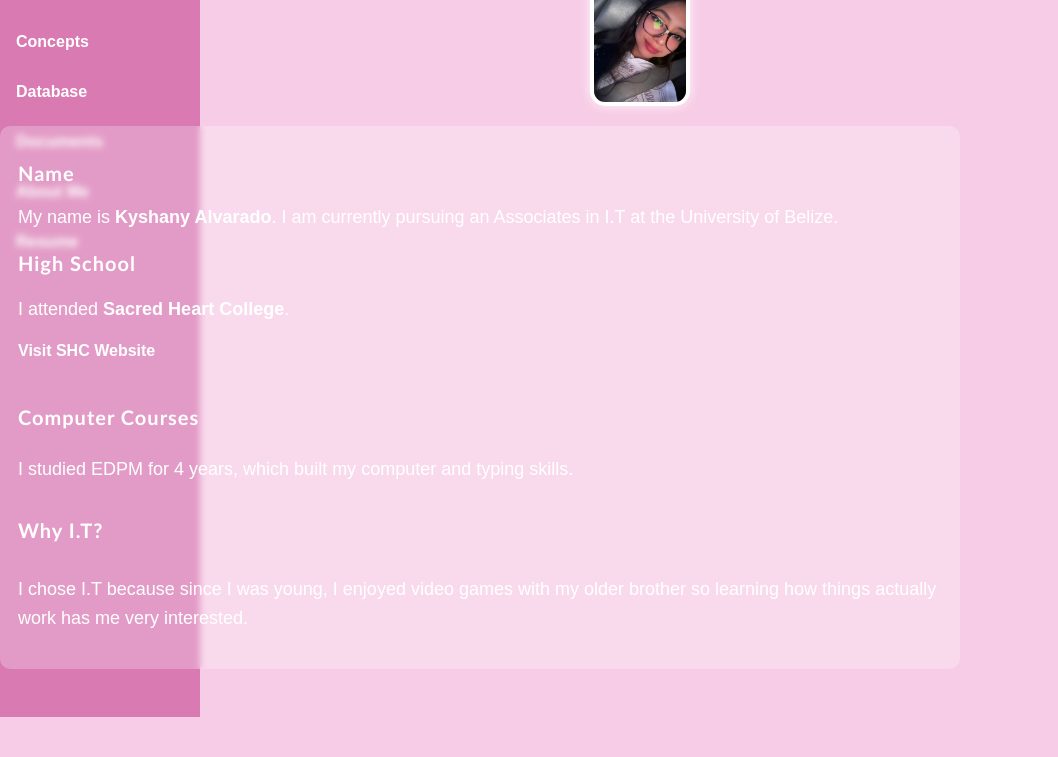
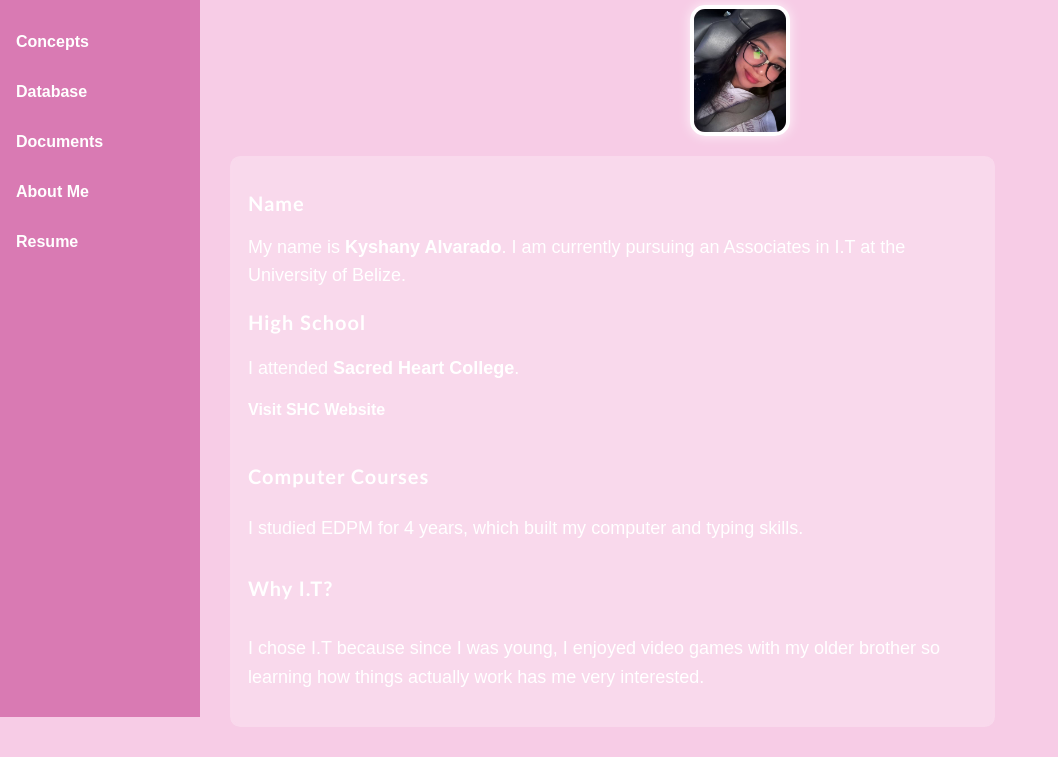
Before and after one commit to k06alv/HTML_Project, a plain HTML site: page about_me.html in a window 1280 px wide. Shown: the part 83-840 px from the top of the page, without its empty margins (0-1058 px from the left). Before the commit the page ends 800 px from the top, so only its background shows below. Drawn offline with Linux system fonts and the light colour scheme.

Commit message:
Update about_me.html

```diff
--- a/about_me.html
+++ b/about_me.html
@@ -63,6 +63,13 @@ p {
   background-color: white;
   color: #d97ab3;
   transform: scale(1.05);
+}
+
+/* MAIN CONTENT */
+.content {
+  margin-left: 200px;
+  padding: 30px;
+  animation: slideUp 1.2s ease;
 }
 
 /* INFO BOX */
```
